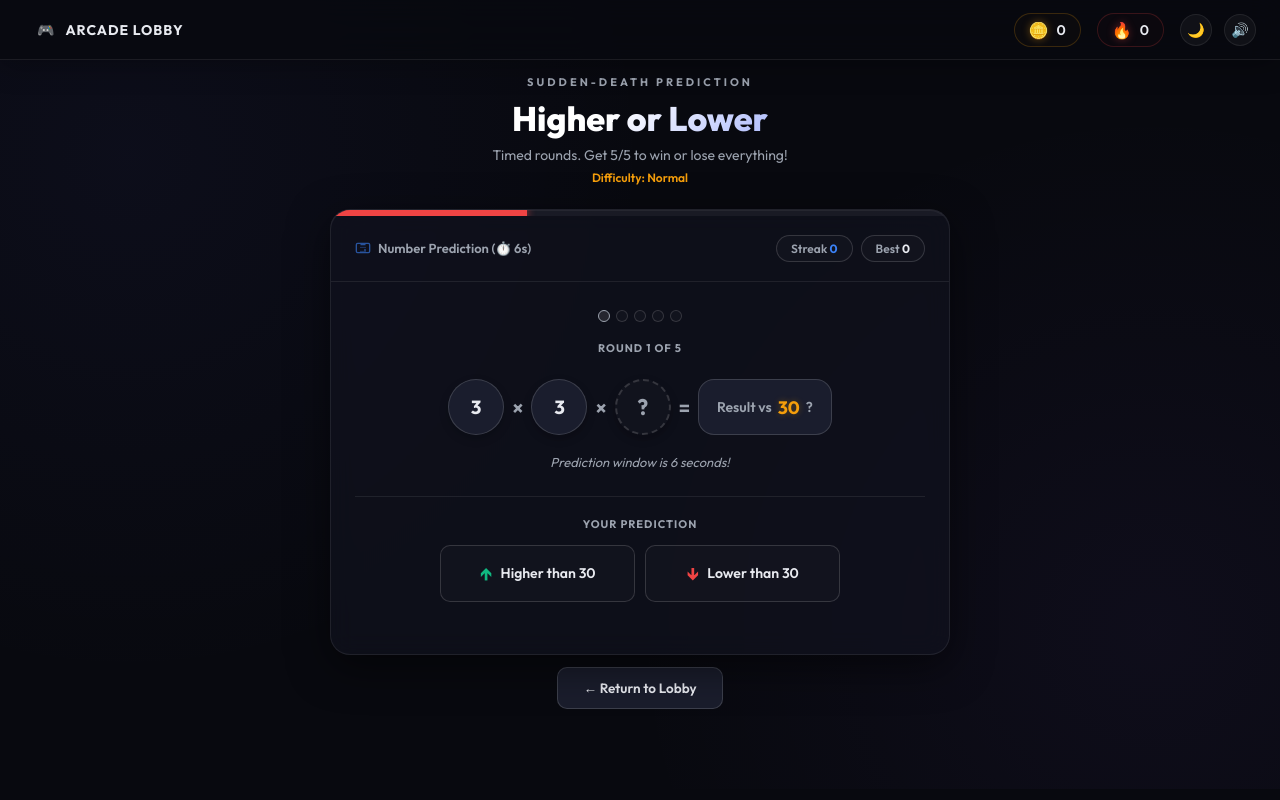
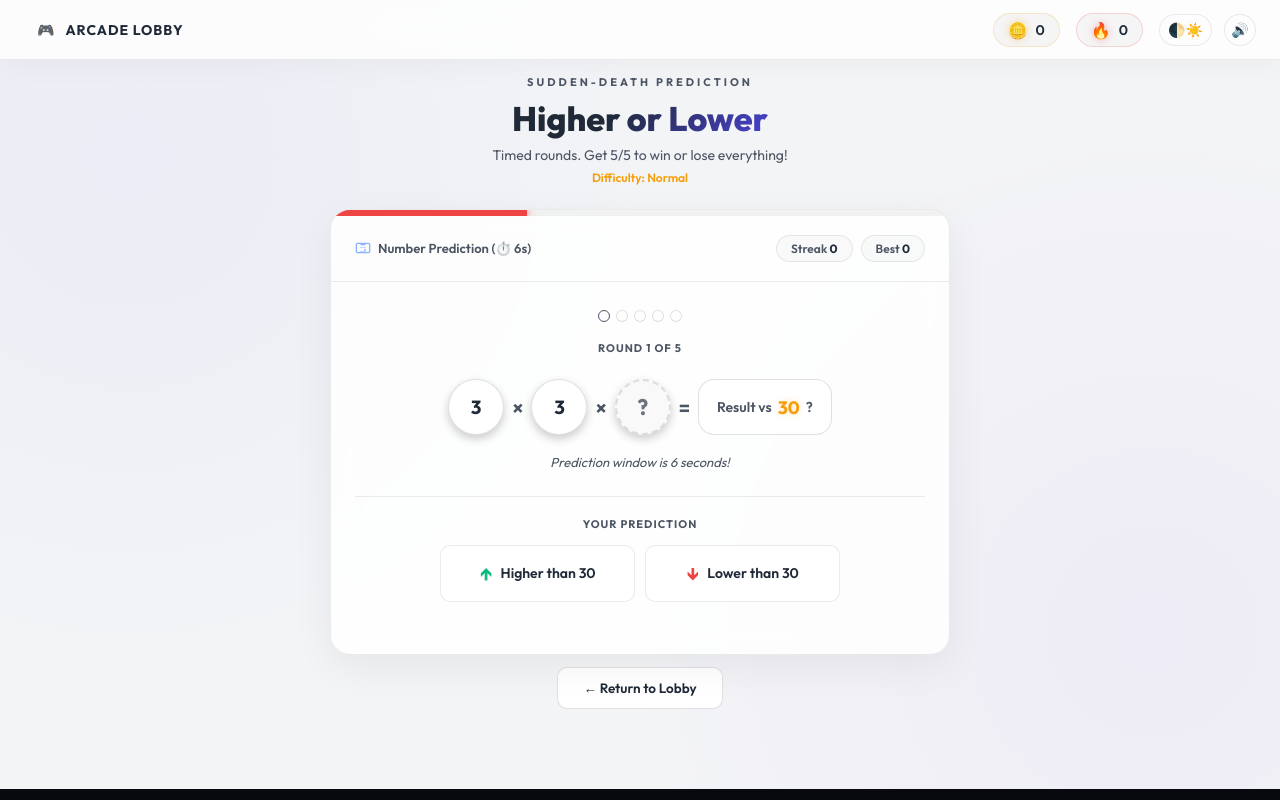
Before and after one commit to mazi-vastrack-dev/gameluck, a plain HTML site: page higher-lower.html in a window 1280 px wide. Drawn offline with Linux system fonts and the light colour scheme.

Commit message:
Implement time-of-day Auto Theme default setting and fix Higher/Lower button contrast in Light Theme

```diff
--- a/game-hub.js
+++ b/game-hub.js
@@ -11,7 +11,7 @@ class GameHub {
 
         this.stats = this.loadStats();
         this.isMuted = localStorage.getItem(this.muteKey) === 'true';
-        this.currentTheme = localStorage.getItem(this.themeKey) || 'dark';
+        this.themeSetting = localStorage.getItem(this.themeKey) || 'auto'; // 'auto', 'light', 'dark'
         this.audioCtx = null;
 
         // Dynamic CSS injection for font
@@ -27,9 +27,9 @@ class GameHub {
 
     init() {
         // Apply saved theme state
-        this.applyTheme(this.currentTheme);
+        this.applyTheme();
 
-        // Only inject header if we are not in index.html or menu.html (if menu.html is bypassed)
+        // Only inject header if we are not in index.html or menu.html
         const path = window.location.pathname;
         const page = path.substring(path.lastIndexOf('/') + 1);
 
@@ -40,8 +40,22 @@ class GameHub {
         }
     }
 
-    applyTheme(theme) {
-        if (theme === 'light') {
+    getAutoTheme() {
+        const hour = new Date().getHours();
+        // Light mode between 6:00 AM (6) and 6:00 PM (18)
+        return (hour >= 6 && hour < 18) ? 'light' : 'dark';
+    }
+
+    resolveTheme() {
+        if (this.themeSetting === 'auto') {
+            return this.getAutoTheme();
+        }
+        return this.themeSetting; // 'light' or 'dark'
+    }
+
+    applyTheme() {
+        const activeTheme = this.resolveTheme();
+        if (activeTheme === 'light') {
             document.body.classList.add('light-theme');
         } else {
             document.body.classList.remove('light-theme');
@@ -50,9 +64,16 @@ class GameHub {
     }
 
     toggleTheme() {
-        this.currentTheme = this.currentTheme === 'dark' ? 'light' : 'dark';
-        localStorage.setItem(this.themeKey, this.currentTheme);
-        this.applyTheme(this.currentTheme);
+        // Cycle: auto -> light -> dark -> auto
+        if (this.themeSetting === 'auto') {
+            this.themeSetting = 'light';
+        } else if (this.themeSetting === 'light') {
+            this.themeSetting = 'dark';
+        } else {
+            this.themeSetting = 'auto';
+        }
+        localStorage.setItem(this.themeKey, this.themeSetting);
+        this.applyTheme();
     }
 
     injectGoogleFonts() {
@@ -279,8 +300,8 @@ class GameHub {
                     <span class="streak-icon">🔥</span>
                     <span class="hub-stat-value" id="hubStreak">${this.stats.streaks}</span>
                 </div>
-                <button class="hub-audio-toggle" id="hubThemeBtn" title="Toggle Theme" style="margin-right: -4px;">
-                    <span class="audio-icon" id="hubThemeIcon">🌙</span>
+                <button class="hub-audio-toggle" id="hubThemeBtn" title="Toggle Theme" style="margin-right: -4px; padding: 0 8px; width: auto; min-width: 32px; border-radius: 20px;">
+                    <span class="audio-icon" id="hubThemeIcon">🌓</span>
                 </button>
                 <button class="hub-audio-toggle" id="hubAudioBtn" title="Toggle Sound">
                     <span class="audio-icon" id="hubAudioIcon">🔊</span>
@@ -309,8 +330,19 @@ class GameHub {
 
     updateThemeBtn() {
         const iconEl = document.getElementById('hubThemeIcon');
+        const btnEl = document.getElementById('hubThemeBtn');
         if (iconEl) {
-            iconEl.textContent = this.currentTheme === 'light' ? '☀️' : '🌙';
+            const activeTheme = this.resolveTheme();
+            if (this.themeSetting === 'auto') {
+                iconEl.textContent = activeTheme === 'light' ? '🌓☀️' : '🌓🌙';
+                if (btnEl) btnEl.title = `Theme: Auto [${activeTheme === 'light' ? 'Day' : 'Night'}] (Click to switch to Light)`;
+            } else if (this.themeSetting === 'light') {
+                iconEl.textContent = '☀️';
+                if (btnEl) btnEl.title = "Theme: Light (Click to switch to Dark)";
+            } else {
+                iconEl.textContent = '🌙';
+                if (btnEl) btnEl.title = "Theme: Dark (Click to switch to Auto)";
+            }
         }
     }
 
--- a/higher-lower.html
+++ b/higher-lower.html
@@ -366,6 +366,77 @@
       .ball { width: 48px; height: 48px; font-size: 16px; }
       .target-badge { height: 48px; padding: 0 12px; font-size: 13px; }
       .pred-btn { padding: 13px 0; font-size: 13px; }
+    }
+
+    /* ── Light Mode Override Styles ── */
+    body.light-theme {
+      --bg:        #f3f4f6;
+      --bg-card:   rgba(255, 255, 255, 0.85);
+      --bg-raised: #ffffff;
+      --border:    rgba(0, 0, 0, 0.08);
+      --border-md: rgba(0, 0, 0, 0.12);
+      --text:      #1f2937;
+      --text-2:    #4b5563;
+      --text-3:    #9c1c1c; /* for high emphasis */
+      --green-bg:  rgba(16, 185, 129, 0.06);
+      --red-bg:    rgba(239, 68, 68, 0.06);
+    }
+
+    body.light-theme .page-header h1 {
+      background: linear-gradient(135deg, #1f2937 40%, #4f46e5 100%);
+      -webkit-background-clip: text;
+      -webkit-text-fill-color: transparent;
+    }
+
+    body.light-theme .timer-container {
+      background: rgba(0, 0, 0, 0.05);
+    }
+
+    body.light-theme .ball.mystery {
+      background: rgba(0, 0, 0, 0.02);
+      border-color: rgba(0, 0, 0, 0.12);
+      color: #6b7280;
+    }
+
+    body.light-theme .stat-chip {
+      background: rgba(0, 0, 0, 0.02);
+      border-color: rgba(0, 0, 0, 0.08);
+      color: #4b5563;
+    }
+    body.light-theme .stat-chip b {
+      color: #1f2937;
+    }
+
+    body.light-theme .pred-btn {
+      background: #ffffff;
+      border-color: rgba(0, 0, 0, 0.08);
+      color: #1f2937;
+    }
+    body.light-theme .pred-btn:hover:not(:disabled) {
+      background: #f9fafb;
+      border-color: rgba(0, 0, 0, 0.15);
+    }
+
+    body.light-theme .result-panel {
+      background: #ffffff;
+      border-color: rgba(0, 0, 0, 0.08);
+      color: #1f2937;
+    }
+    body.light-theme .result-panel.ok {
+      background: rgba(16, 185, 129, 0.06);
+      border-color: #10b981;
+    }
+    body.light-theme .result-panel.ok .res-head,
+    body.light-theme .result-panel.ok .res-body {
+      color: #047857;
+    }
+    body.light-theme .result-panel.bad {
+      background: rgba(239, 68, 68, 0.06);
+      border-color: #ef4444;
+    }
+    body.light-theme .result-panel.bad .res-head,
+    body.light-theme .result-panel.bad .res-body {
+      color: #b91c1c;
     }
   </style>
 </head>
```
